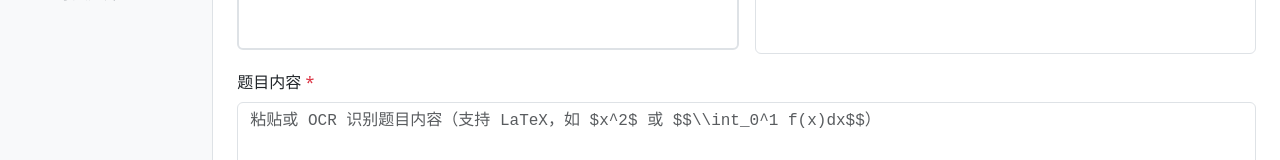
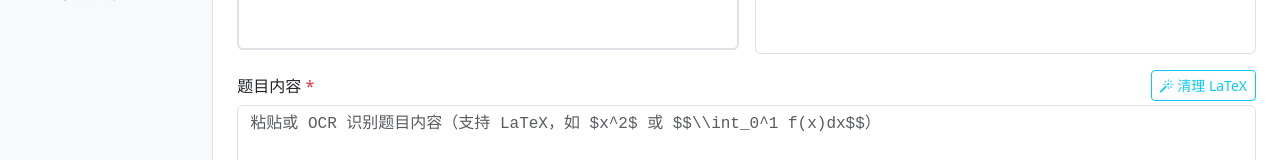
Before and after one commit to zzz1423/GradQuestionBank, a React (Vite) app in the folder frontend/: page /questions/add in a window 1280 px wide. Shown: the part 382-542 px from the top of the page. Built offline with nearby package versions, Linux system fonts and the light colour scheme; no server answers.

Commit message:
fix: LaTeX清理按钮 + 设置页面API Key持久化
- 题目内容区新增清理LaTeX按钮
- 设置页面API Key不再被遮掩，刷新后正确显示已配置状态
- 后端返回has_api_key标志位

```diff
--- a/frontend/src/pages/AddQuestion.tsx
+++ b/frontend/src/pages/AddQuestion.tsx
@@ -159,6 +159,44 @@ export default function AddQuestion() {
     setSelectedKps(next);
   };
 
+
+  // Clean LaTeX formatting
+  const cleanLatex = () => {
+    let text = content;
+    // Strip HTML tags
+    text = text.replace(/<[^>]+>/g, '');
+    // Remove document structure
+    text = text.replace(/\\documentclass[^\n]*\n/g, '');
+    text = text.replace(/\\usepackage[^\n]*\n/g, '');
+    text = text.replace(/\\geometry[^\n]*\n/g, '');
+    text = text.replace(/\\begin\{document\}/g, '');
+    text = text.replace(/\\end\{document\}/g, '');
+    // Remove formatting
+    text = text.replace(/\\noindent\*?/g, '');
+    text = text.replace(/\\textbf\{([^}]*)\}/g, '**$1**');
+    text = text.replace(/\\textit\{([^}]*)\}/g, '*$1*');
+    text = text.replace(/\\emph\{([^}]*)\}/g, '*$1*');
+    text = text.replace(/\\(bigskip|medskip|smallskip)\*?/g, '');
+    text = text.replace(/\\section\*?\{[^}]*\}/g, '');
+    text = text.replace(/\\subsection\*?\{[^}]*\}/g, '');
+    // Fix AI typos
+    text = text.replace(/\\\$\$6pt\]/g, '\\\\[6pt]');
+    text = text.replace(/\\\$\$4pt\]/g, '\\\\[4pt]');
+    text = text.replace(/\\\$\$8pt\]/g, '\\\\[8pt]');
+    // Convert \[...\] to $$...$$
+    text = text.replace(/\\\[([^\]]+)\\\]/g, '$$$$$1$$$$');
+    // Convert align* to aligned
+    text = text.replace(/\\begin\{align\*\}([\\s\\S]*?)\\end\{align\*\}/g, (_, p1) => {
+      return '$$\\begin{aligned}' + p1 + '\\end{aligned}$$';
+    });
+    // Clean whitespace
+    text = text.replace(/\\qquad/g, '  ');
+    text = text.replace(/\\quad/g, ' ');
+    text = text.replace(/\n{3,}/g, '\n\n');
+    text = text.split('\n').map((l: string) => l.trim()).join('\n').trim();
+    setContent(text);
+  };
+
   // Save question + knowledge points together
   const submit = async (e: React.FormEvent) => {
     e.preventDefault();
@@ -252,7 +290,12 @@ export default function AddQuestion() {
         </div>
 
         <div className="mb-3">
-          <label className="form-label">题目内容 <span className="text-danger">*</span></label>
+          <div className="d-flex justify-content-between align-items-center mb-1">
+              <label className="form-label mb-0">题目内容 <span className="text-danger">*</span></label>
+              <button type="button" className="btn btn-sm btn-outline-info" onClick={cleanLatex}>
+                <i className="bi bi-magic"></i> 清理 LaTeX
+              </button>
+            </div>
           <textarea className="form-control" rows={6} required value={content} onChange={e => setContent(e.target.value)}
             placeholder="粘贴或 OCR 识别题目内容（支持 LaTeX，如 $x^2$ 或 $$\\int_0^1 f(x)dx$$）" style={{ fontFamily: 'monospace' }} />
           <div className="form-text">支持 LaTeX 数学公式：行内 $...$，独立 $$...$$</div>
--- a/frontend/src/pages/Settings.tsx
+++ b/frontend/src/pages/Settings.tsx
@@ -6,6 +6,7 @@ interface Settings {
   api_key: string;
   api_url: string;
   ai_model: string;
+  has_api_key: boolean;
 }
 
 const PROVIDERS = [
@@ -16,7 +17,7 @@ const PROVIDERS = [
 
 export default function Settings() {
   const [settings, setSettings] = useState<Settings>({
-    ai_provider: 'deepseek', api_key: '', api_url: '', ai_model: 'deepseek-chat',
+    ai_provider: 'deepseek', api_key: '', api_url: '', ai_model: 'deepseek-chat', has_api_key: false,
   });
   const [showKey, setShowKey] = useState(false);
   const [saving, setSaving] = useState(false);
@@ -28,10 +29,6 @@ export default function Settings() {
     api.getSettings().then(d => {
       const s = d as unknown as Settings;
       setSettings(s);
-      // If api_key is masked, clear it so user doesn't accidentally save masked value
-      if (s.api_key && s.api_key.includes('****')) {
-        setSettings({ ...s, api_key: '' });
-      }
     });
   }, []);
 
@@ -59,10 +56,7 @@ export default function Settings() {
         api_url: settings.api_url,
         ai_model: settings.ai_model,
       };
-      // Only send api_key if user entered a new one
-      if (settings.api_key) {
-        payload.api_key = settings.api_key;
-      }
+      if (settings.api_key) payload.api_key = settings.api_key;
       await api.saveSettings(payload);
       setToast('设置已保存');
       setTimeout(() => setToast(''), 3000);
@@ -117,7 +111,7 @@ export default function Settings() {
                 <div className="input-group">
                   <input type={showKey ? 'text' : 'password'}
                     className="form-control"
-                    placeholder={settings.api_key ? '已配置（留空保持不变）' : '输入 API Key...'}
+                    placeholder={settings.has_api_key ? '已配置（留空保持不变）' : '输入 API Key...'}
                     value={settings.api_key}
                     onChange={e => setSettings({ ...settings, api_key: e.target.value })} />
                   <button className="btn btn-outline-secondary" onClick={() => setShowKey(!showKey)}>
@@ -196,7 +190,7 @@ export default function Settings() {
                 <tbody>
                   <tr><td className="text-muted">服务商</td><td><span className="badge bg-primary">{provider.name}</span></td></tr>
                   <tr><td className="text-muted">模型</td><td><code>{settings.ai_model || '-'}</code></td></tr>
-                  <tr><td className="text-muted">API Key</td><td>{settings.api_key ? <span className="badge bg-success">已配置</span> : <span className="badge bg-warning text-dark">未配置</span>}</td></tr>
+                  <tr><td className="text-muted">API Key</td><td>{settings.has_api_key ? <span className="badge bg-success">已配置</span> : <span className="badge bg-warning text-dark">未配置</span>}</td></tr>
                 </tbody>
               </table>
             </div>
```
Also changed, not shown: 1 other file (tests, documents, lock files or other folders).
